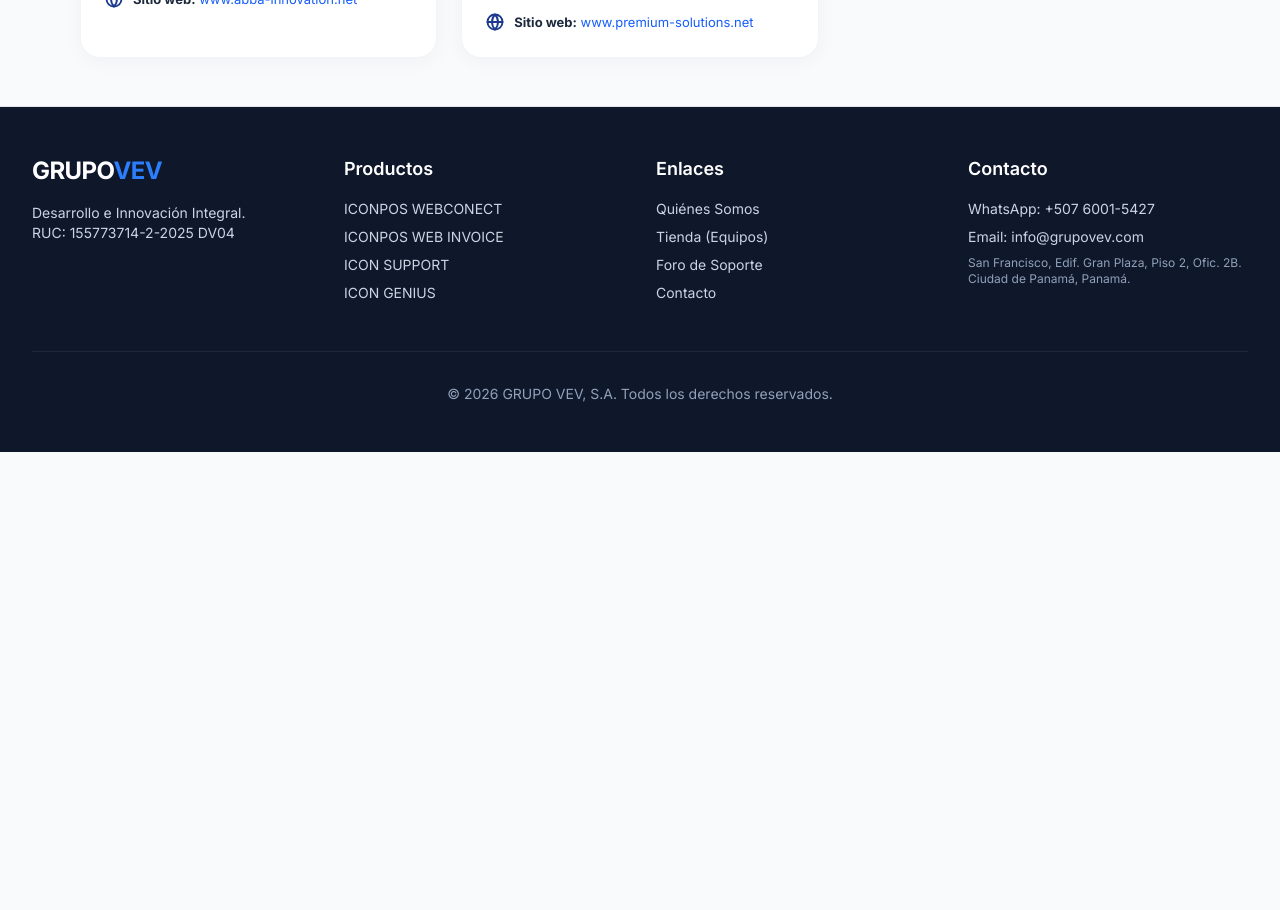
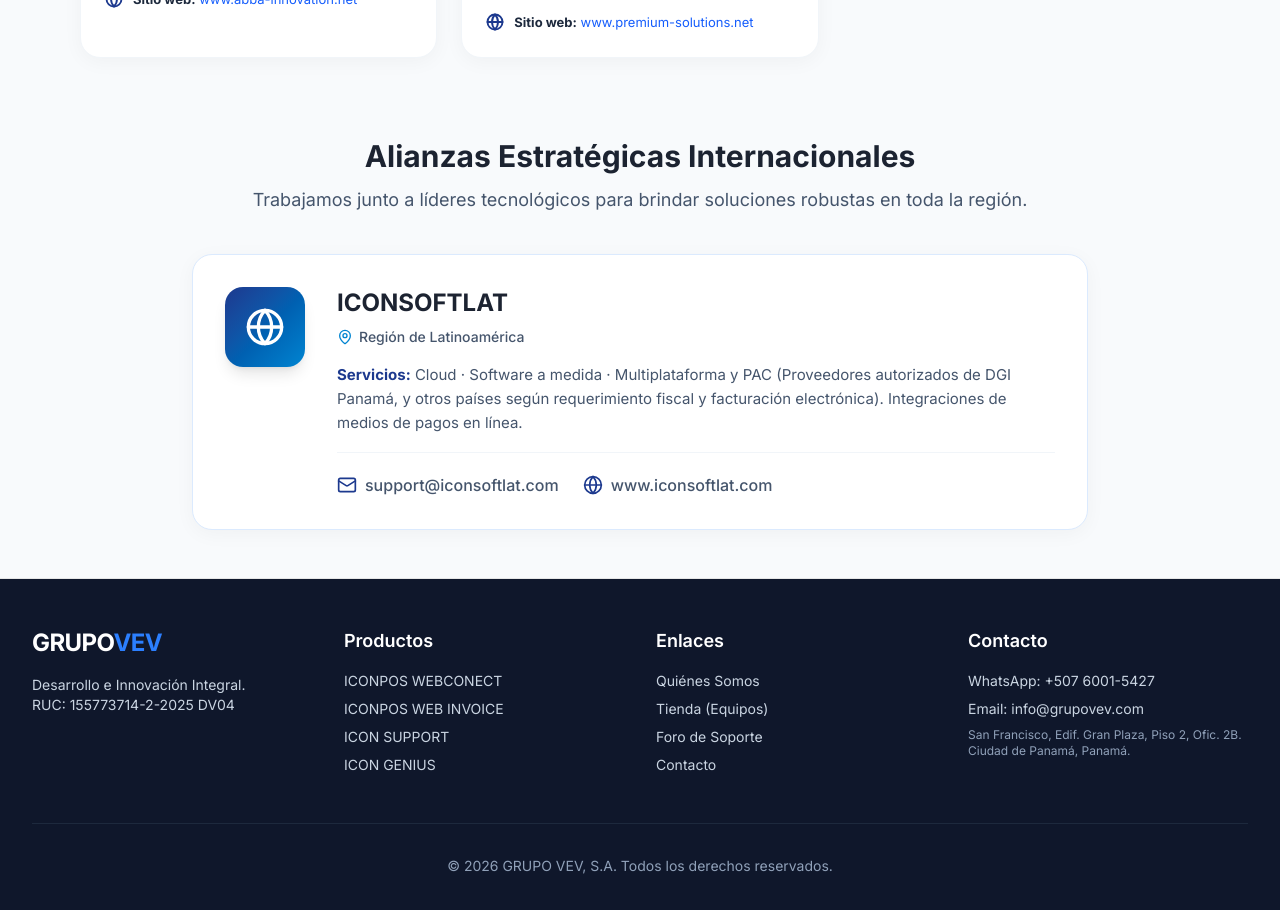
Before and after one commit to grupovevsa-cyber/grupovevsa-web, a Next.js app: page /distribuidores in a window 1280 px wide. Shown: the part 1060-1970 px from the top of the page. Before the commit the page ends 1512 px from the top, so only its background shows below. Built offline with nearby package versions, Linux system fonts and the light colour scheme.

Commit message:
feat: add Alianzas Estrategicas section with ICONSOFTLAT to Distribuidores page

```diff
--- a/src/app/distribuidores/page.tsx
+++ b/src/app/distribuidores/page.tsx
@@ -146,6 +146,47 @@
             </div>
 
           </div>
+
+          {/* Alianzas Estratégicas */}
+          <div className="mt-20">
+            <div className="text-center mb-10">
+              <h2 className="text-3xl font-bold text-[#1C2331] mb-3">Alianzas Estratégicas Internacionales</h2>
+              <p className="text-slate-600 text-lg">Trabajamos junto a líderes tecnológicos para brindar soluciones robustas en toda la región.</p>
+            </div>
+
+            <div className="bg-white rounded-[20px] border border-blue-100 p-8 shadow-[0_4px_20px_rgb(0,0,0,0.04)] hover:shadow-lg transition-shadow max-w-4xl mx-auto">
+              <div className="flex flex-col md:flex-row gap-8 items-center md:items-start">
+                <div className="w-20 h-20 rounded-2xl bg-gradient-to-br from-blue-900 to-sky-600 flex items-center justify-center text-white shrink-0 shadow-lg">
+                  <Globe className="w-10 h-10" />
+                </div>
+                <div className="flex-1 space-y-4 text-center md:text-left">
+                  <div>
+                    <h3 className="text-2xl font-bold text-[#1C2331] mb-2">ICONSOFTLAT</h3>
+                    <div className="flex items-center justify-center md:justify-start gap-1.5 text-sm text-slate-500 mb-2">
+                      <MapPin className="w-4 h-4 text-sky-600" />
+                      <span className="font-medium text-slate-600">Región de Latinoamérica</span>
+                    </div>
+                  </div>
+
+                  <p className="text-slate-600 leading-relaxed text-[15px]">
+                    <strong className="text-blue-900">Servicios:</strong> Cloud · Software a medida · Multiplataforma y PAC (Proveedores autorizados de DGI Panamá, y otros países según requerimiento fiscal y facturación electrónica). Integraciones de medios de pagos en línea.
+                  </p>
+
+                  <div className="flex flex-col sm:flex-row gap-6 pt-5 border-t border-slate-100 justify-center md:justify-start">
+                    <a href="mailto:support@iconsoftlat.com" className="flex items-center gap-2 text-slate-600 hover:text-blue-600 transition-colors">
+                      <Mail className="w-5 h-5 text-blue-900" />
+                      <span className="font-medium">support@iconsoftlat.com</span>
+                    </a>
+                    <a href="https://iconsoftlat.com/" target="_blank" rel="noreferrer" className="flex items-center gap-2 text-slate-600 hover:text-blue-600 transition-colors">
+                      <Globe className="w-5 h-5 text-blue-900" />
+                      <span className="font-medium">www.iconsoftlat.com</span>
+                    </a>
+                  </div>
+                </div>
+              </div>
+            </div>
+          </div>
+
         </div>
       </section>
     </div>
```
